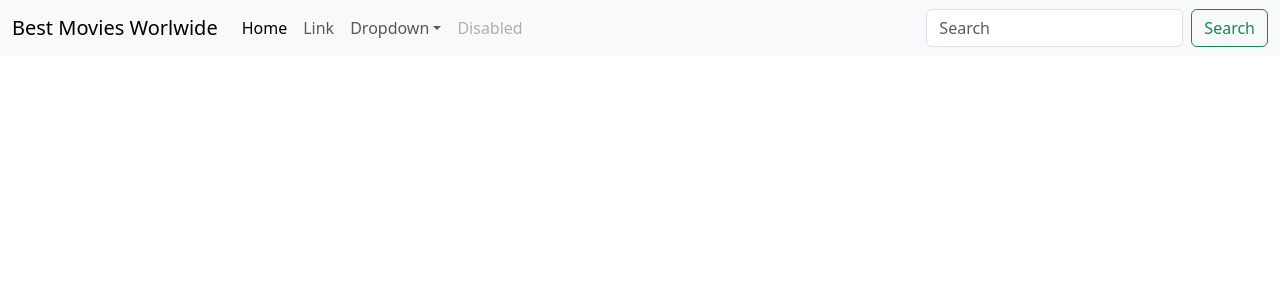
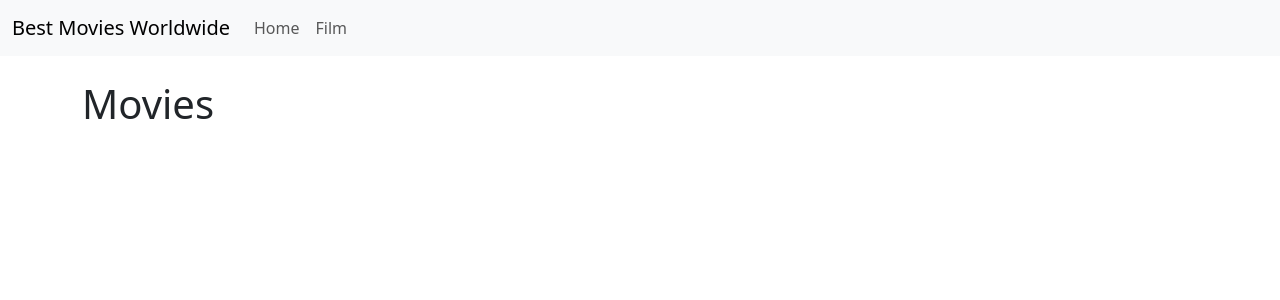
Before and after one commit to martinagiammillari/webapp-react, a React (Vite) app: page /movies in a window 1280 px wide. Shown: the top 300 px of the page. Built offline with nearby package versions, Linux system fonts and the light colour scheme.

Commit message:
feat: milestone 2 done

```diff
--- a/package.json
+++ b/package.json
@@ -14,6 +14,7 @@
     "bootstrap": "^5.3.8",
     "react": "^19.2.0",
     "react-dom": "^19.2.0",
+    "react-router-dom": "^7.12.0",
     "router": "^2.2.0"
   },
   "devDependencies": {
--- a/src/App.jsx
+++ b/src/App.jsx
@@ -1,14 +1,20 @@
+import { BrowserRouter, Routes, Route } from "react-router-dom";
+import Header from "./components/Header"
+import Home from "./pages/Home";
+import Movies from "./pages/Movies";
 
-import Header from "./components/Header"
 
 
 function App() {
-
   return (
-    <>
+    <BrowserRouter>
       <Header />
-    </>
-  )
+      <Routes>
+        <Route path="/" element={<Home />} />
+        <Route path="/movies" element={<Movies />} />
+      </Routes>
+    </BrowserRouter>
+  );
 }
 
 export default App
--- a/src/components/Header.jsx
+++ b/src/components/Header.jsx
@@ -1,9 +1,11 @@
+import { Link } from "react-router-dom";
+
 export default function Header() {
   return (
-        <>
     <nav className="navbar navbar-expand-lg bg-body-tertiary">
       <div className="container-fluid">
-                    <a className="navbar-brand" href="#">Best Movies Worlwide </a>
+        <Link className="navbar-brand" to="/">Best Movies Worldwide</Link>
+
         <button
           className="navbar-toggler"
           type="button"
@@ -15,51 +17,18 @@ export default function Header() {
         >
           <span className="navbar-toggler-icon"></span>
         </button>
+
         <div className="collapse navbar-collapse" id="navbarSupportedContent">
           <ul className="navbar-nav me-auto mb-2 mb-lg-0">
             <li className="nav-item">
-                                <a className="nav-link active" aria-current="page" href="#">Home</a>
+              <Link className="nav-link" to="/">Home</Link>
             </li>
             <li className="nav-item">
-                                <a className="nav-link" href="#">Link</a>
-                            </li>
-                            <li className="nav-item dropdown">
-                                <a
-                                    className="nav-link dropdown-toggle"
-                                    href="#"
-                                    role="button"
-                                    data-bs-toggle="dropdown"
-                                    aria-expanded="false"
-                                >
-                                    Dropdown
-                                </a>
-                                <ul className="dropdown-menu">
-                                    <li><a className="dropdown-item" href="#">Action</a></li>
-                                    <li><a className="dropdown-item" href="#">Another action</a></li>
-                                    <li><hr className="dropdown-divider" /></li>
-                                    <li><a className="dropdown-item" href="#">Something else here</a></li>
-                                </ul>
-                            </li>
-                            <li className="nav-item">
-                                <a className="nav-link disabled" aria-disabled="true">Disabled</a>
+              <Link className="nav-link" to="/movies">Film</Link>
             </li>
           </ul>
-                        <form className="d-flex" role="search">
-                            <input
-                                className="form-control me-2"
-                                type="search"
-                                placeholder="Search"
-                                aria-label="Search"
-                            />
-                            <button className="btn btn-outline-success" type="submit">
-                                Search
-                            </button>
-                        </form>
         </div>
       </div>
     </nav>
-
-
-        </>
-    )
+  );
 }
--- /dev/null
+++ b/src/pages/Home.jsx
@@ -0,0 +1,7 @@
+export default function Home() {
+  return (
+    <div className="container mt-4">
+      <h1>Home</h1>
+    </div>
+  );
+}
--- /dev/null
+++ b/src/pages/Movies.jsx
@@ -0,0 +1,7 @@
+export default function Movies() {
+  return (
+    <div className="container mt-4">
+      <h1>Movies</h1>
+    </div>
+  );
+}
```
Also changed, not shown: 1 other file (tests, documents, lock files or other folders). Lines whose indentation alone changed are shown as unchanged.
